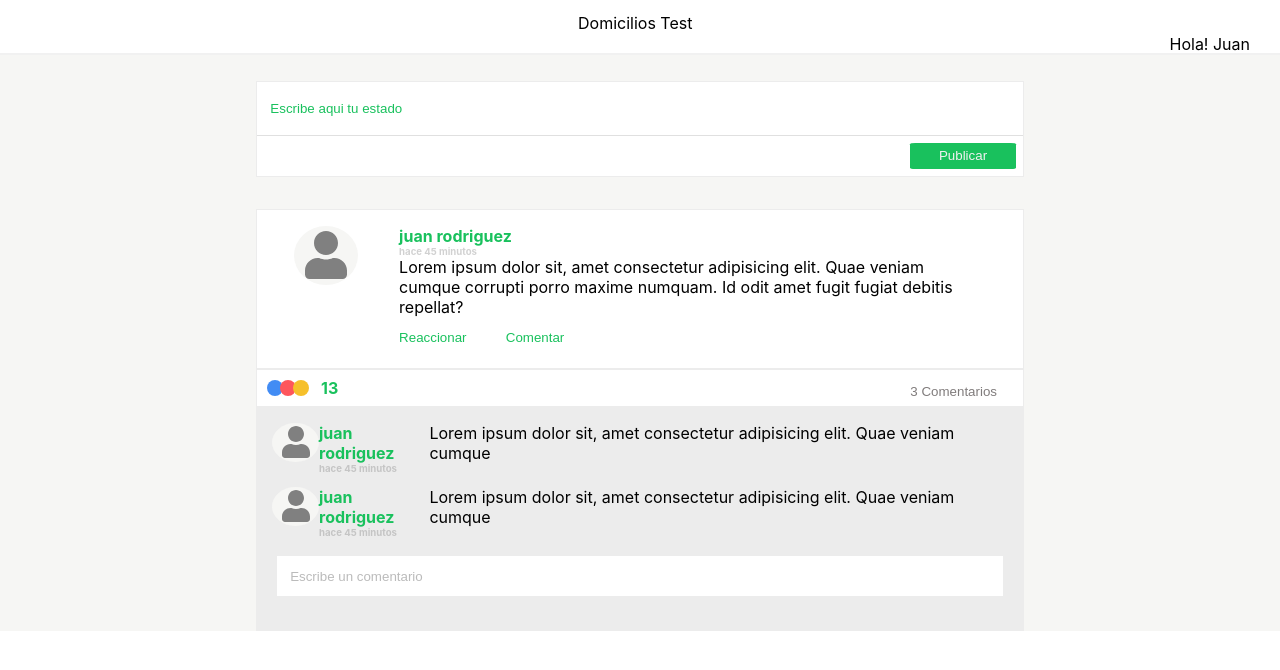
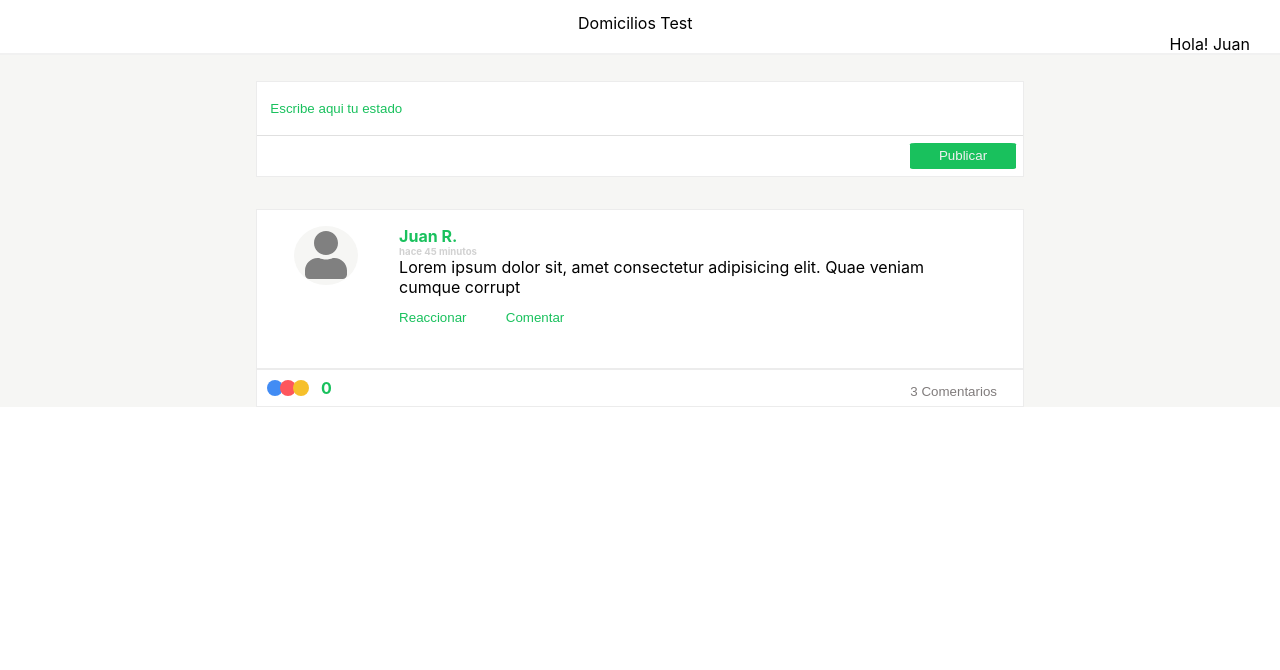
Before and after one commit to andrespaez16/merqueo-post, a React (Create React App) app in the folder merqueo-test/: page / in a window 1280 px wide. Shown: the top 670 px of the page. Built offline with nearby package versions, Linux system fonts and the light colour scheme.

Commit message:
ready de logic remaing improve

```diff
--- a/merqueo-test/src/components/comment.jsx
+++ b/merqueo-test/src/components/comment.jsx
@@ -1,11 +1,37 @@
-import React from 'react'
+import React, { useEffect, useState } from 'react'
 import { FontAwesomeIcon } from '@fortawesome/react-fontawesome'
 import { faUser } from '@fortawesome/free-solid-svg-icons'
 import { CommetBox } from '../styles/styled'
 
 const Comment = (props) => {
+  const { posts } = props
+  const [openComment, setOpenComment] = useState(false)
+  const [reactionCount, setReactionCount] = useState(0)
+  const [comments, setComents] = useState([])
+  const [comment, setComent] = useState('')
+  const [userName, setUserName] = useState('Juan R.')
+
+  const actionOpen = (open) => {
+    setOpenComment(!open)
+  }
+
+  const reaction = () => {
+    setReactionCount(reactionCount + 1)
+  }
+
+  const addNewComment = (e) => {
+    setComents([...comments, { autor: userName, comment }])
+    e.preventDefault()
+    resetInput()
+  }
+
+  const newComentWrite = (e) => setComent(e.target.value)
+
+  const resetInput = () => setComent('')
+
+  const renderPost = (post) => {
     return (
-    <CommetBox>
+      <>
         <div className='content-comment'>
           <div className='photo-user'>
             <div className='photo-box-comment'>
@@ -15,37 +41,73 @@ const Comment = (props) => {
           <div className='write-user'>
             <div className='name-user'>
               <span>
-              <strong>juan rodriguez</strong>
+                <strong>{post.autor}</strong>
               </span>
               <span className='time-comment'>
                 <strong>hace 45 minutos </strong>
               </span>
             </div>
             <div className='write-user-post'>
-            <span className='post-coment'>
-              Lorem ipsum dolor sit, amet consectetur adipisicing elit. Quae veniam cumque corrupti
-              porro maxime numquam. Id odit amet fugit fugiat debitis repellat?
-            </span>
+              <span className='post-coment'>{post.post}</span>
             </div>
             <div className='reaction- user'>
-            <button className='actions'>Reaccionar</button>
-            <button className='actions'>Comentar</button>
+              <button
+                className='actions'
+                onClick={() => {
+                  reaction()
+                }}
+              >
+                Reaccionar
+              </button>
+              <button
+                className='actions'
+                onClick={() => {
+                  actionOpen(openComment)
+                }}
+              >
+                Comentar
+              </button>
             </div>
           </div>
         </div>
         <div className='content-reaction'>
           <div className='content-reaction-button'>
-          <button className='reaction-button-like'></button>
-          <button className='reaction-button-no-like'></button>
-          <button className='reaction-button-funny'></button>
+            <button
+              className='reaction-button-like'
+              onClick={() => {
+                reaction()
+              }}
+            ></button>
+            <button
+              className='reaction-button-no-like'
+              onClick={() => {
+                reaction()
+              }}
+            ></button>
+            <button
+              className='reaction-button-funny'
+              onClick={() => {
+                reaction()
+              }}
+            ></button>
             <span className='count-reaction'>
-            <strong>13</strong>
+              <strong>{reactionCount}</strong>
             </span>
           </div>
-        <button className='check-coment'>
+          <button
+            className='check-coment'
+            onClick={() => {
+              actionOpen(openComment)
+            }}
+          >
             <span>3</span> Comentarios
           </button>
         </div>
+      </>
+    )
+  }
+  const renderComment = (comment) => {
+    return (
       <div className='content-comments'>
         <div className='photo-user-comments'>
           <div className='photo-box-comments '>
@@ -54,41 +116,39 @@ const Comment = (props) => {
         </div>
         <div className='name-user'>
           <span>
-            <strong>juan rodriguez</strong>
+            <strong>{comment.autor}</strong>
           </span>
           <span className='time-comment'>
             <strong>hace 45 minutos </strong>
           </span>
         </div>
         <div className='write-user-post'>
-          <span className='post-coment'>
-            Lorem ipsum dolor sit, amet consectetur adipisicing elit. Quae veniam cumque
-          </span>
+          <span className='post-coment'>{comment.comment}</span>
         </div>
       </div>
-      <div className='content-comments'>
-        <div className='photo-user-comments'>
-          <div className='photo-box-comments '>
-            <FontAwesomeIcon icon={faUser} />
+    )
+  }
+  return (
+    <CommetBox>
+      {posts.map((post) => renderPost(post))}
+      {openComment === true ? (
+        <>
+          {comments.map((comment) => renderComment(comment))}
+          <div className='write-comments'>
+            <form onSubmit={addNewComment}>
+              <input
+                className='post-write'
+                type='text'
+                placeholder='Escribe un comentario'
+                value={comment}
+                onChange={newComentWrite}
+              />
+            </form>
           </div>
-        </div>
-        <div className='name-user'>
-          <span>
-            <strong>juan rodriguez</strong>
-          </span>
-          <span className='time-comment'>
-            <strong>hace 45 minutos </strong>
-          </span>
-        </div>
-        <div className='write-user-post'>
-          <span className='post-coment'>
-            Lorem ipsum dolor sit, amet consectetur adipisicing elit. Quae veniam cumque
-          </span>
-        </div>
-      </div>
-      <div className='write-comments'>
-        <input className='post-write' type='text' placeholder='Escribe un comentario' />
-      </div>
+        </>
+      ) : (
+        ''
+      )}
     </CommetBox>
   )
 }
--- a/merqueo-test/src/components/layout/burger.jsx
+++ b/merqueo-test/src/components/layout/burger.jsx
@@ -1,5 +1,4 @@
 import React, { useState } from 'react';
-import styled from 'styled-components';
 import RightNav from './rightnav';
 import {StyledBurger} from '../../styles/styled'
 
--- a/merqueo-test/src/components/layout/navbar.jsx
+++ b/merqueo-test/src/components/layout/navbar.jsx
@@ -1,5 +1,4 @@
 import React from 'react';
-import styled from 'styled-components';
 import Burger from './burger';
 import {Nav} from '../../styles/styled'
 
--- a/merqueo-test/src/components/post.jsx
+++ b/merqueo-test/src/components/post.jsx
@@ -1,21 +1,46 @@
-import React from 'react'
-import Comment from './comment';
-import {PostBox} from '../styles/styled'
-
+import React, { useEffect, useState } from 'react'
+import Comment from './comment'
+import { PostBox } from '../styles/styled'
 
 const Post = () => {
+  const [userName, setUserName] = useState('Juan R.')
+  const [newPost, setNewPost] = useState('')
+  const [post, setPost] = useState([
+    {
+      autor: userName,
+      post: 'Lorem ipsum dolor sit, amet consectetur adipisicing elit. Quae veniam cumque corrupt',
+      reaction:0
+    }
+  ])
+
+  const addNewPost = (e) => {
+    setPost([...post, { autor: userName, post: newPost }])
+    e.preventDefault()
+    resetInput()
+  }
+
+  const newPostWrite = (e) => setNewPost(e.target.value)
+
+  const resetInput = () => setNewPost('')
+
   return (
     <>
       <PostBox>
-      <input className='post-write' type='text' placeholder='Escribe aqui tu estado' />
+        <form onSubmit={addNewPost}>
+          <input
+            className='post-write'
+            type='text'
+            placeholder='Escribe aqui tu estado'
+            value={newPost}
+            onChange={newPostWrite}
+          />
           <div className='content-button'>
-      <i class="fas fa-user"></i>
             <button className='send'>Publicar </button>
           </div>
+        </form>
       </PostBox>
-    <Comment/>
+      <Comment posts={post} />
     </>
-
   )
 }
 export default Post
```
Also changed, not shown: 1 other file (tests, documents, lock files or other folders). Lines whose indentation alone changed are shown as unchanged.
